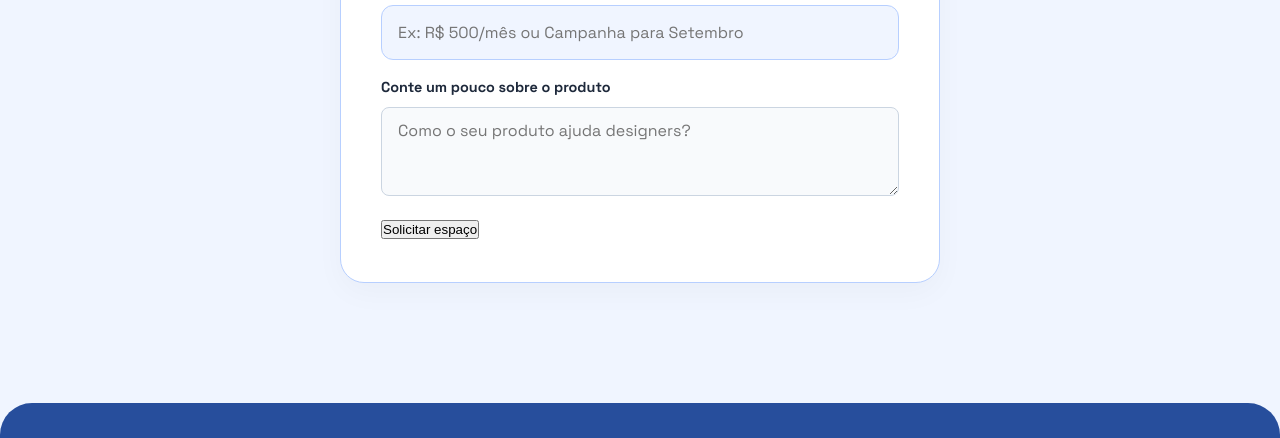
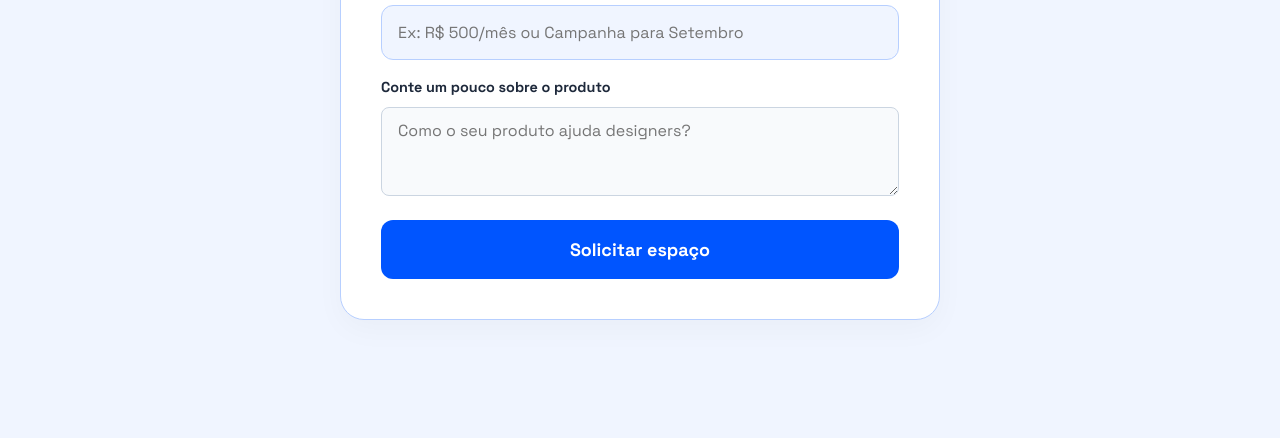
Before and after one commit to tuliocareli/uxfetch, a plain HTML site: page frontend/anuncie.html in a window 1280 px wide. Shown: the part 1385-1823 px from the top of the page. Drawn offline with Linux system fonts and the light colour scheme.

Commit message:
fix: Update form submit button to use btn-primary

```diff
--- a/frontend/anuncie.html
+++ b/frontend/anuncie.html
@@ -288,7 +288,7 @@
                     <textarea id="descricao" rows="3" placeholder="Como o seu produto ajuda designers?"></textarea>
                 </div>
 
-                <button type="submit" class="cta-btn w-full mt-4" id="submitAdBtn" style="margin-top: 24px;">
+                <button type="submit" class="btn-primary" id="submitAdBtn" style="margin-top: 24px;">
                     <span class="btn-text">Solicitar espaço</span>
                     <span class="loader hidden"></span>
                 </button>
```
